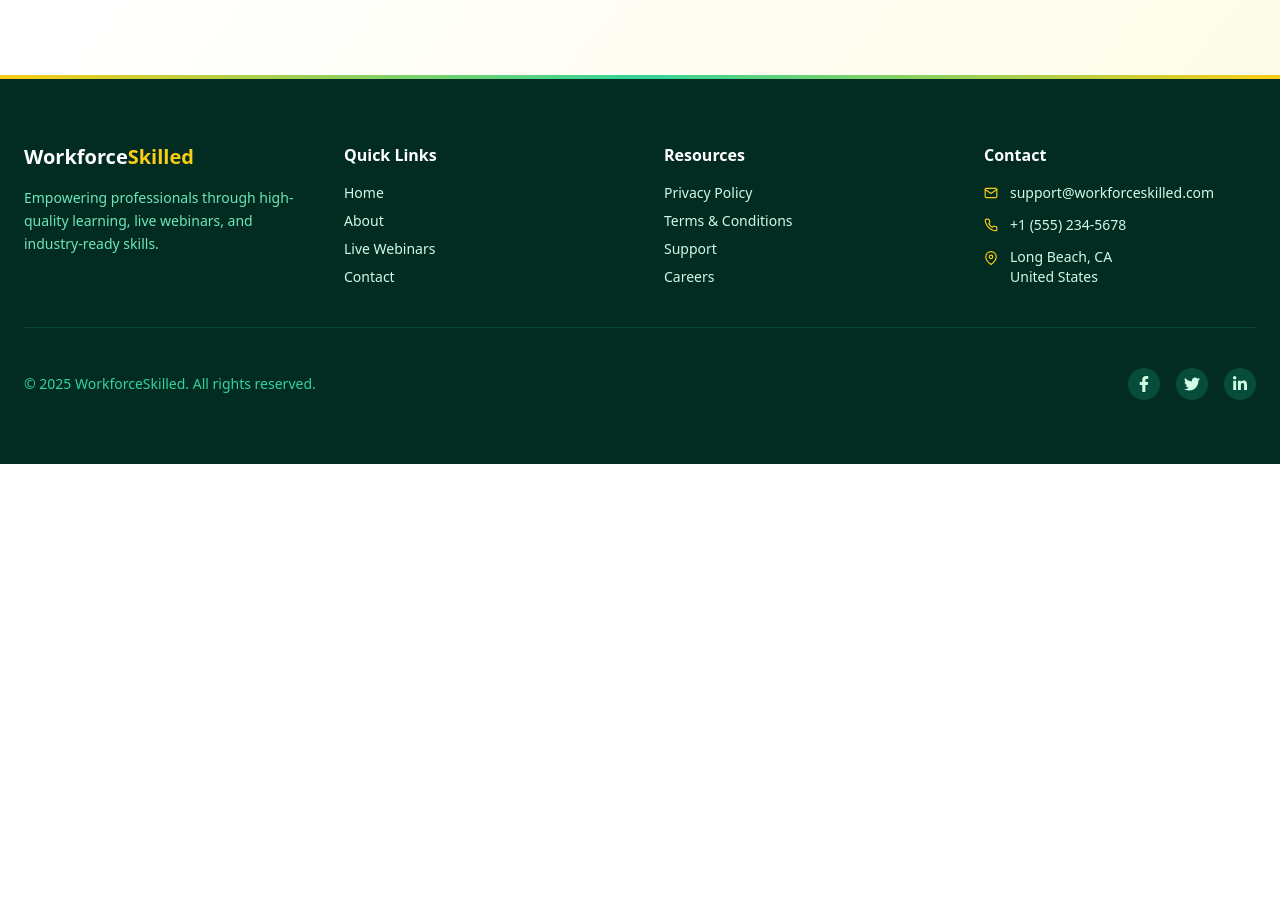
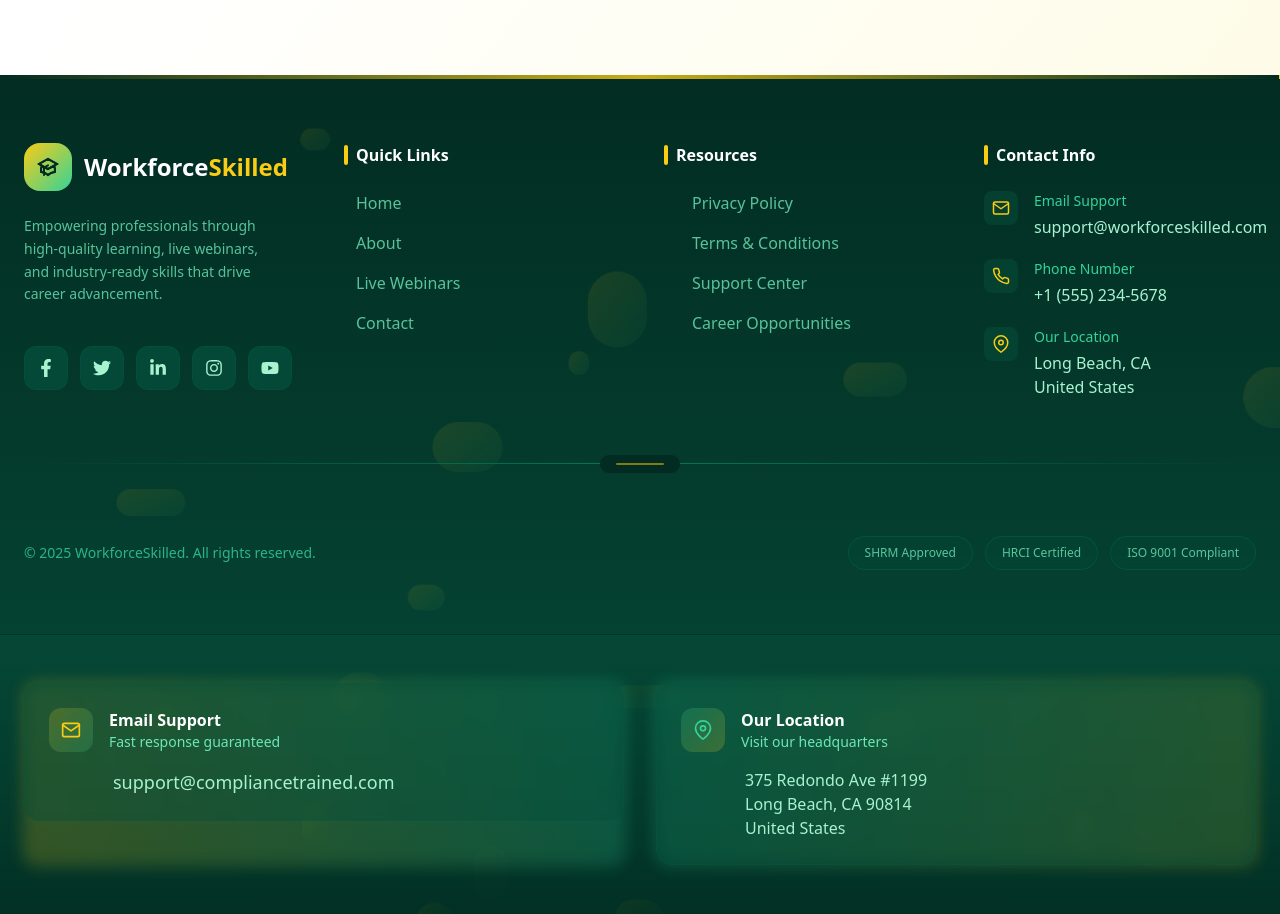
Before and after one commit to Smileydinesh/workforceskilled, a React (Vite) app: page /contact in a window 1280 px wide. Shown: the part 1540-2454 px from the top of the page. Before the commit the page ends 2004 px from the top, so only its background shows below. Built offline with nearby package versions, Linux system fonts and the light colour scheme.

Commit message:
footer update

```diff
--- a/src/components/layout/Footer.jsx
+++ b/src/components/layout/Footer.jsx
@@ -1,99 +1,312 @@
 import { FiMail, FiPhone, FiMapPin } from "react-icons/fi";
-import { FaFacebookF, FaLinkedinIn, FaTwitter } from "react-icons/fa";
+import { FaFacebookF, FaLinkedinIn, FaTwitter, FaInstagram, FaYoutube } from "react-icons/fa";
+import { HiOutlineAcademicCap, HiOutlineDocumentText, HiOutlineShieldCheck } from "react-icons/hi";
 import { Link } from "react-router-dom";
 
 export default function Footer() {
   return (
-    <footer className="bg-emerald-950 text-emerald-100 relative overflow-hidden">
+    <footer className="bg-gradient-to-b from-emerald-950 to-emerald-900 text-emerald-100 relative overflow-hidden">
 
-      {/* Top gradient line */}
-      <div className="h-1 bg-gradient-to-r from-yellow-400 via-emerald-400 to-yellow-400" />
+      {/* Animated Bubbles Background */}
+      <div className="absolute inset-0 overflow-hidden pointer-events-none">
+        {[...Array(12)].map((_, i) => (
+          <div
+            key={i}
+            className="absolute rounded-full bg-gradient-to-br from-yellow-400/10 to-emerald-400/5"
+            style={{
+              width: `${Math.random() * 60 + 20}px`,
+              height: `${Math.random() * 60 + 20}px`,
+              left: `${Math.random() * 100}%`,
+              top: `${Math.random() * 100}%`,
+              animation: `float ${Math.random() * 10 + 15}s infinite ease-in-out`,
+              animationDelay: `${Math.random() * 5}s`,
+            }}
+          />
+        ))}
+      </div>
 
-      <div className="max-w-7xl mx-auto px-6 py-16">
+      {/* Top gradient line with shine effect */}
+      <div className="h-1 bg-gradient-to-r from-transparent via-yellow-400/80 to-transparent relative overflow-hidden">
+        <div className="absolute inset-0 bg-gradient-to-r from-yellow-400 via-emerald-400 to-yellow-400 animate-shine" />
+      </div>
+
+      <div className="max-w-7xl mx-auto px-6 py-16 relative z-10">
 
         {/* Main Grid */}
-        <div className="grid grid-cols-1 md:grid-cols-2 lg:grid-cols-4 gap-12">
+        <div className="grid grid-cols-1 md:grid-cols-2 lg:grid-cols-4 gap-12 mb-16">
 
-          {/* Brand */}
-          <div>
-            <h3 className="text-xl font-bold text-white mb-4">
-              Workforce<span className="text-yellow-400">Skilled</span>
-            </h3>
-            <p className="text-emerald-300 text-sm leading-relaxed">
+          {/* Brand with Icon */}
+          <div className="space-y-6">
+            <div className="flex items-center gap-3">
+              <div className="p-3 rounded-2xl bg-gradient-to-br from-yellow-400 to-emerald-400">
+                <HiOutlineAcademicCap className="text-emerald-950 text-2xl" />
+              </div>
+              <h3 className="text-2xl font-bold text-white">
+                Workforce<span className="text-yellow-400">Skilled</span>
+              </h3>
+            </div>
+            <p className="text-emerald-300/80 text-sm leading-relaxed pr-8">
               Empowering professionals through high-quality learning,
-              live webinars, and industry-ready skills.
+              live webinars, and industry-ready skills that drive career advancement.
             </p>
+            {/* Social Icons */}
+            <div className="flex items-center gap-3 pt-4">
+              {[
+                { icon: FaFacebookF, color: "hover:bg-blue-600" },
+                { icon: FaTwitter, color: "hover:bg-sky-500" },
+                { icon: FaLinkedinIn, color: "hover:bg-blue-700" },
+                { icon: FaInstagram, color: "hover:bg-pink-600" },
+                { icon: FaYoutube, color: "hover:bg-red-600" }
+              ].map((social, idx) => (
+                <a
+                  key={idx}
+                  className="p-3 rounded-xl bg-emerald-900/80 backdrop-blur-sm
+                           border border-emerald-800/30
+                           text-emerald-200 hover:text-white
+                           transition-all duration-300
+                           hover:scale-110 hover:shadow-lg cursor-pointer"
+                  style={{ transitionDelay: `${idx * 50}ms` }}
+                >
+                  <social.icon className="text-lg" />
+                </a>
+              ))}
+            </div>
           </div>
 
           {/* Quick Links */}
           <div>
-            <h4 className="text-white font-semibold mb-4">Quick Links</h4>
-            <ul className="space-y-2 text-sm">
-              <li><Link to="/" className="hover:text-yellow-400 transition">Home</Link></li>
-              <li><Link to="/about" className="hover:text-yellow-400 transition">About</Link></li>
-              <li><Link to="/live-webinars" className="hover:text-yellow-400 transition">Live Webinars</Link></li>
-              <li><Link to="/contact" className="hover:text-yellow-400 transition">Contact</Link></li>
+            <h4 className="text-white font-semibold mb-6 flex items-center gap-2">
+              <div className="w-1 h-5 bg-yellow-400 rounded-full" />
+              Quick Links
+            </h4>
+            <ul className="space-y-4">
+              {["Home", "About", "Live Webinars", "Contact"].map((item, idx) => (
+                <li key={idx}>
+                  <Link
+                    to={`/${item === 'Home' ? '' : item.toLowerCase().replace(' ', '-')}`}
+                    className="text-emerald-300/80 hover:text-yellow-400 transition-all
+                             duration-300 flex items-center gap-3 group"
+                  >
+                    <div className="w-0 group-hover:w-2 h-0.5 bg-yellow-400 transition-all duration-300" />
+                    <span className="group-hover:translate-x-1 transition-transform duration-300">
+                      {item}
+                    </span>
+                  </Link>
+                </li>
+              ))}
             </ul>
           </div>
 
           {/* Resources */}
           <div>
-            <h4 className="text-white font-semibold mb-4">Resources</h4>
-            <ul className="space-y-2 text-sm">
-              <li className="hover:text-yellow-400 transition cursor-pointer">Privacy Policy</li>
-              <li className="hover:text-yellow-400 transition cursor-pointer">Terms & Conditions</li>
-              <li className="hover:text-yellow-400 transition cursor-pointer">Support</li>
-              <li className="hover:text-yellow-400 transition cursor-pointer">Careers</li>
+            <h4 className="text-white font-semibold mb-6 flex items-center gap-2">
+              <div className="w-1 h-5 bg-yellow-400 rounded-full" />
+              Resources
+            </h4>
+            <ul className="space-y-4">
+              {[
+                { text: "Privacy Policy", icon: HiOutlineShieldCheck },
+                { text: "Terms & Conditions", icon: HiOutlineDocumentText },
+                { text: "Support Center", icon: FiMail },
+                { text: "Career Opportunities", icon: HiOutlineAcademicCap }
+              ].map((item, idx) => (
+                <li
+                  key={idx}
+                  className="flex items-center gap-3 text-emerald-300/80 hover:text-yellow-400
+                           transition-all duration-300 group cursor-pointer"
+                >
+                  <item.icon className="opacity-0 group-hover:opacity-100 transition-opacity duration-300" />
+                  <span className="group-hover:translate-x-2 transition-transform duration-300">
+                    {item.text}
+                  </span>
+                </li>
+              ))}
             </ul>
           </div>
 
           {/* Contact */}
           <div>
-            <h4 className="text-white font-semibold mb-4">Contact</h4>
-            <ul className="space-y-3 text-sm">
-              <li className="flex items-center gap-3">
-                <FiMail className="text-yellow-400" />
-                support@workforceskilled.com
+            <h4 className="text-white font-semibold mb-6 flex items-center gap-2">
+              <div className="w-1 h-5 bg-yellow-400 rounded-full" />
+              Contact Info
+            </h4>
+            <ul className="space-y-5">
+              <li className="flex items-start gap-4 group">
+                <div className="p-2 rounded-lg bg-emerald-900/50 group-hover:bg-yellow-400/20
+                            transition-colors duration-300">
+                  <FiMail className="text-yellow-400 text-lg" />
+                </div>
+                <div>
+                  <p className="text-sm text-emerald-400 mb-1">Email Support</p>
+                  <p className="text-emerald-200 group-hover:text-yellow-400 transition-colors duration-300">
+                    support@workforceskilled.com
+                  </p>
+                </div>
               </li>
-              <li className="flex items-center gap-3">
-                <FiPhone className="text-yellow-400" />
-                +1 (555) 234-5678
+              <li className="flex items-start gap-4 group">
+                <div className="p-2 rounded-lg bg-emerald-900/50 group-hover:bg-yellow-400/20
+                            transition-colors duration-300">
+                  <FiPhone className="text-yellow-400 text-lg" />
+                </div>
+                <div>
+                  <p className="text-sm text-emerald-400 mb-1">Phone Number</p>
+                  <p className="text-emerald-200 group-hover:text-yellow-400 transition-colors duration-300">
+                    +1 (555) 234-5678
+                  </p>
+                </div>
               </li>
-              <li className="flex items-start gap-3">
-                <FiMapPin className="text-yellow-400 mt-1" />
-                Long Beach, CA <br /> United States
+              <li className="flex items-start gap-4 group">
+                <div className="p-2 rounded-lg bg-emerald-900/50 group-hover:bg-yellow-400/20
+                            transition-colors duration-300">
+                  <FiMapPin className="text-yellow-400 text-lg" />
+                </div>
+                <div>
+                  <p className="text-sm text-emerald-400 mb-1">Our Location</p>
+                  <p className="text-emerald-200 group-hover:text-yellow-400 transition-colors duration-300">
+                    Long Beach, CA<br />United States
+                  </p>
+                </div>
               </li>
             </ul>
           </div>
 
         </div>
 
-        {/* Divider */}
-        <div className="my-10 border-t border-emerald-800/50" />
+        {/* Divider with gradient */}
+        <div className="relative my-10">
+          <div className="h-px bg-gradient-to-r from-transparent via-emerald-700 to-transparent" />
+          <div className="absolute left-1/2 top-1/2 -translate-x-1/2 -translate-y-1/2
+                      px-4 py-2 bg-emerald-950 rounded-full">
+            <div className="w-12 h-0.5 bg-yellow-400/50 rounded-full" />
+          </div>
+        </div>
 
         {/* Bottom Bar */}
-        <div className="flex flex-col md:flex-row items-center justify-between gap-4">
+        <div className="flex flex-col md:flex-row items-center justify-between gap-6 pt-8">
 
-          <p className="text-sm text-emerald-400">
+          <p className="text-sm text-emerald-400/80 text-center md:text-left">
             © {new Date().getFullYear()} WorkforceSkilled. All rights reserved.
           </p>
 
-          {/* Social Icons */}
-          <div className="flex items-center gap-4">
-            <a className="p-2 rounded-full bg-emerald-900 hover:bg-yellow-400 hover:text-emerald-900 transition cursor-pointer">
-              <FaFacebookF />
-            </a>
-            <a className="p-2 rounded-full bg-emerald-900 hover:bg-yellow-400 hover:text-emerald-900 transition cursor-pointer">
-              <FaTwitter />
-            </a>
-            <a className="p-2 rounded-full bg-emerald-900 hover:bg-yellow-400 hover:text-emerald-900 transition cursor-pointer">
-              <FaLinkedinIn />
-            </a>
+          {/* Certifications */}
+          <div className="flex flex-wrap justify-center gap-3">
+            {["SHRM Approved", "HRCI Certified", "ISO 9001 Compliant"].map((cert, idx) => (
+              <span
+                key={idx}
+                className="px-4 py-2 rounded-full border border-emerald-700/30
+                         bg-emerald-900/30 backdrop-blur-sm text-xs text-emerald-300/80
+                         hover:bg-emerald-800/40 hover:border-emerald-600/50
+                         transition-all duration-300 hover:scale-105"
+              >
+                {cert}
+              </span>
+            ))}
           </div>
 
         </div>
 
       </div>
+
+      {/* ComplianceTrained Info Section */}
+      <section className="bg-gradient-to-t from-emerald-950 to-emerald-900/50
+                       border-t border-emerald-800/20 relative overflow-hidden">
+
+        {/* More bubbles */}
+        <div className="absolute inset-0 overflow-hidden pointer-events-none">
+          {[...Array(8)].map((_, i) => (
+            <div
+              key={i}
+              className="absolute rounded-full bg-gradient-to-br from-yellow-400/5 to-emerald-400/3"
+              style={{
+                width: `${Math.random() * 40 + 15}px`,
+                height: `${Math.random() * 40 + 15}px`,
+                left: `${Math.random() * 100}%`,
+                top: `${Math.random() * 100}%`,
+                animation: `float-slow ${Math.random() * 15 + 20}s infinite ease-in-out`,
+                animationDelay: `${Math.random() * 3}s`,
+              }}
+            />
+          ))}
+        </div>
+
+        <div className="max-w-7xl mx-auto px-6 py-12 relative z-10">
+
+          <div className="grid grid-cols-1 lg:grid-cols-2 gap-8 mb-10">
+
+            {/* Email Support Card */}
+            <div className="group relative">
+              <div className="absolute -inset-0.5 bg-gradient-to-r from-yellow-400 to-emerald-400
+                           rounded-2xl blur opacity-20 group-hover:opacity-30 transition duration-500" />
+              <div className="relative bg-emerald-900/40 backdrop-blur-sm
+                           border border-emerald-800/30 rounded-2xl p-6
+                           transition-all duration-300 hover:bg-emerald-900/60">
+                <div className="flex items-center gap-4 mb-4">
+                  <div className="p-3 rounded-xl bg-gradient-to-br from-yellow-400/20 to-emerald-400/20">
+                    <FiMail className="text-yellow-400 text-xl" />
+                  </div>
+                  <div>
+                    <h4 className="text-white font-semibold">Email Support</h4>
+                    <p className="text-emerald-300 text-sm">Fast response guaranteed</p>
+                  </div>
+                </div>
+                <p className="text-emerald-200 text-lg font-medium pl-16">
+                  support@compliancetrained.com
+                </p>
+              </div>
+            </div>
+
+            {/* Location Card */}
+            <div className="group relative">
+              <div className="absolute -inset-0.5 bg-gradient-to-r from-emerald-400 to-yellow-400
+                           rounded-2xl blur opacity-20 group-hover:opacity-30 transition duration-500" />
+              <div className="relative bg-emerald-900/40 backdrop-blur-sm
+                           border border-emerald-800/30 rounded-2xl p-6
+                           transition-all duration-300 hover:bg-emerald-900/60">
+                <div className="flex items-center gap-4 mb-4">
+                  <div className="p-3 rounded-xl bg-gradient-to-br from-emerald-400/20 to-yellow-400/20">
+                    <FiMapPin className="text-emerald-400 text-xl" />
+                  </div>
+                  <div>
+                    <h4 className="text-white font-semibold">Our Location</h4>
+                    <p className="text-emerald-300 text-sm">Visit our headquarters</p>
+                  </div>
+                </div>
+                <p className="text-emerald-200 pl-16">
+                  375 Redondo Ave #1199<br />
+                  Long Beach, CA 90814<br />
+                  United States
+                </p>
+              </div>
+            </div>
+
+          </div>
+
+        </div>
+      </section>
+
+      {/* Add CSS animations to your global styles or component */}
+      <style jsx>{`
+        @keyframes float {
+          0%, 100% { transform: translateY(0) translateX(0); }
+          33% { transform: translateY(-20px) translateX(10px); }
+          66% { transform: translateY(10px) translateX(-10px); }
+        }
+
+        @keyframes float-slow {
+          0%, 100% { transform: translateY(0) translateX(0); }
+          50% { transform: translateY(-15px) translateX(5px); }
+        }
+
+        @keyframes shine {
+          0% { transform: translateX(-100%); }
+          100% { transform: translateX(100%); }
+        }
+
+        .animate-shine {
+          animation: shine 2s infinite;
+        }
+      `}</style>
+
     </footer>
   );
 }
```
